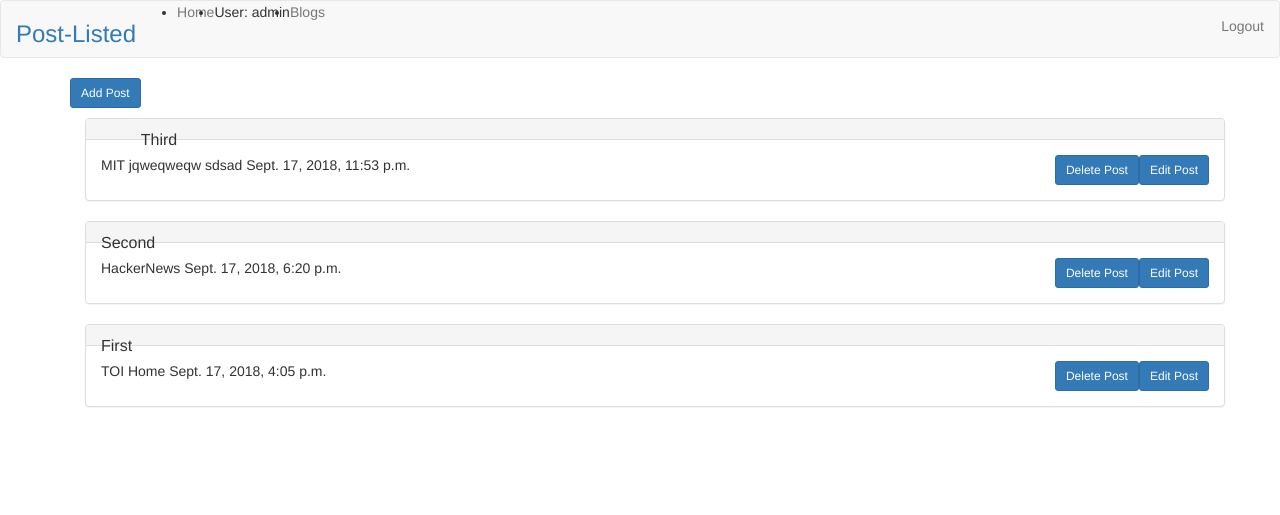
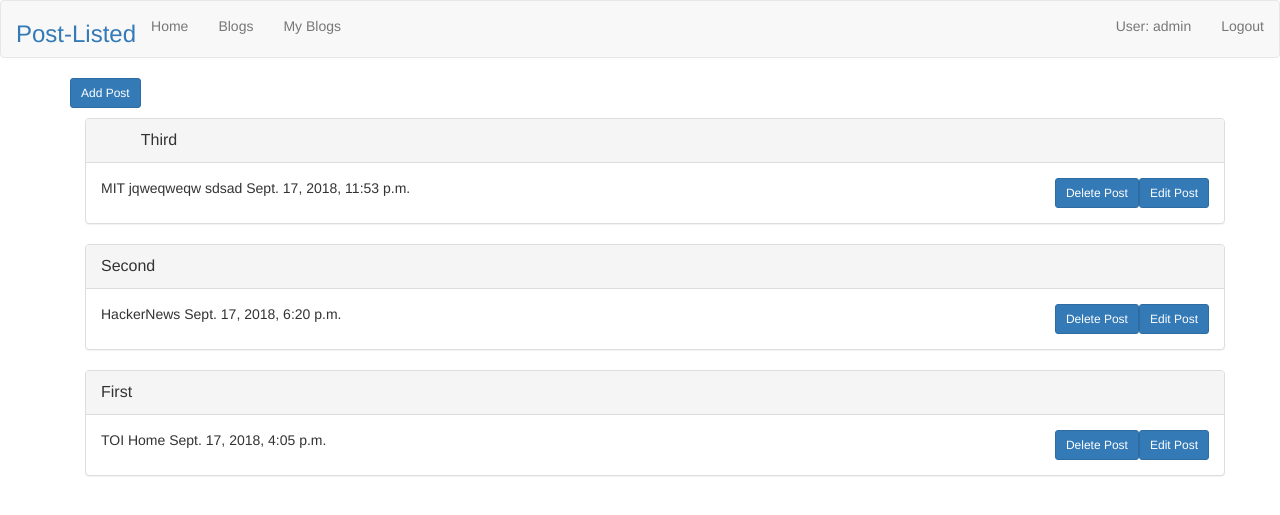
Before and after one commit to Gassasins/crud1, a Django app: page / in a window 1280 px wide. Shown: the top 515 px of the page. Run offline with Django 3.2, Linux system fonts and the light colour scheme; a user stored in the database is signed in; data comes from the database, SQL or seed files in the repository; some libraries are stand-ins or nearby versions.

Commit message:
Site working

```diff
--- a/post/templates/base.html
+++ b/post/templates/base.html
@@ -17,23 +17,25 @@
                 <div class="navbar-header">
                     <a href="#"><h3>Post-Listed</h3></a>
                 </div>
-                    <ul class="navbar navbar-nav"  >
+                    <ul class="nav navbar-nav"  >
 
                         <li><a href="{% url 'home' %}">Home</a></li>
                         <!-- active replace -->
 
                         {% if user.is_authenticated %}
-                        <li>User: {{ user.get_username }}</li>
                         <li><a href="{% url 'blogview' %}"> Blogs </a></li>
+                        <li><a href="{% url 'myblogs' user.pk %}"> My Blogs </a></li>
                         <!-- <div class="nav navbar-nav navbar-right"> -->
                         {% endif %}
                     </ul>
                     <ul class="nav navbar-nav navbar-right">
                         {% if user.is_authenticated %}
+                        <li><a>User: {{ user.get_username }}</a></li>
                         <li><a href="{% url 'logout' %}">Logout</a></li>
                         {% else %}
                         <li ><a href="{% url 'login' %}">Login</a></li>
-                        <li><span class="glyphicon glyphicon-user"><a href="{% url 'signup' %}"> Sign Up</a></span></li>
+                        <!-- <li><span class="glyphicon glyphicon-user"><a href="{% url 'signup' %}"> Sign Up</a></span></li> -->
+                        <li><a href="{% url 'signup' %}"> Sign Up</a></li>
                         {% endif %}
                     </ul>
             </div>
--- a/post/templates/posts/home.html
+++ b/post/templates/posts/home.html
@@ -11,7 +11,7 @@
     {% for post in posts %}
     <div class="panel panel-default">
         <div class="panel-heading">
-            <div class="panel-title pull-left">
+            <div class="panel-title">
                 {% if post.url is not none %}
                     <a href="{{ post.url }}">{{ post.title }}</a>
                 {% else %}
--- a/post/urls.py
+++ b/post/urls.py
@@ -12,8 +12,10 @@ urlpatterns=[
     url(r'^logout/' , views.logout_req , name = 'logout'),
     url(r'^blogs/delete/(?P<pk>\d+)/',views.delete_b,name='deleteblog'),
     url(r'^posts/delete/(?P<pk>\d+)/',views.delete_p,name='deletepost'),
-    url(r'^blogs/edit/(?P<pk>\d+)/',views.edit_b,name='edit_blog'),
-    url(r'^posts/edit/(?P<pk>\d+)/',views.edit_p,name='edit_post'),
+    url(r'^blogs/edit/(?P<pk>\d+)/',views.edit_b,name = 'edit_blog'),
+    url(r'^posts/edit/(?P<pk>\d+)/',views.edit_p,name = 'edit_post'),
     url(r'^admin/', include(admin.site.urls)),
+    url(r'^posts/myposts/(?P<pk>\d+)/',views.myposts,name = 'myposts'),
+    url(r'^blogs/myblogs/(?P<pk>\d+)/', views.myblogs, name = 'myblogs'),
 
 ]
--- a/post/views.py
+++ b/post/views.py
@@ -144,6 +144,18 @@ def delete_p(request,pk):
     # Posts.objects.get(pk = pk, user = request.user).delete()
     Posts.objects.get(pk = pk).delete()
     return redirect('/')
+@login_required
+def myposts(request,pk):
+    post = Posts.objects.get(pk = pk).order_by('-datetime_modified')
+    return render
+
+@login_required
+def myblogs(request,pk):
+    x = author.request.user.pk
+    print(x)
+    if pk == x:
+        blogs = Blog.objects.get(pk = x).order_by('-datetime_modified')
+    return render(request,'posts/blogs.html',{'blogs':blogs,})
 
 @login_required
 def logout_req(request):
```
Also changed, not shown: post/models.py (+9 -9 lines).
